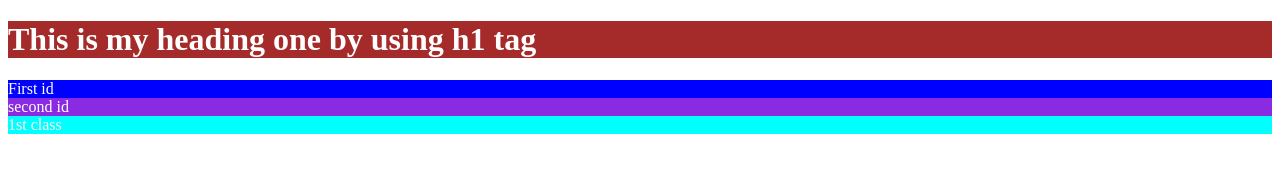
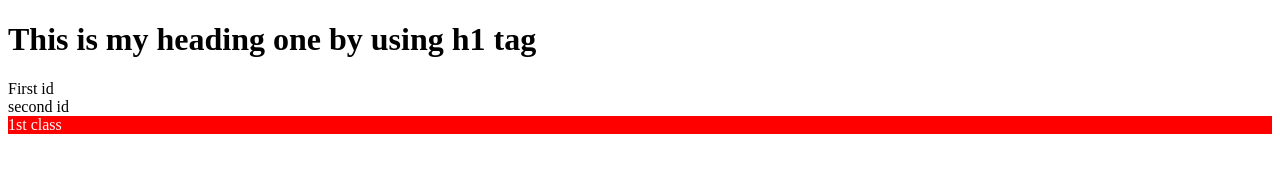
Before and after one commit to DataXplorerFY/CSS, a plain HTML site: page index.html in a window 1280 px wide. Drawn offline with Linux system fonts and the light colour scheme.

Commit message:
Add files via upload

```diff
--- a/style.css
+++ b/style.css
@@ -1,19 +1,15 @@
-.container{
-    background-color: brown;
+.red{
+    background-color: red;
     color: white;
 }
 
-#first{
-    background-color: blue;
-    color: white;
+
+#head {
+    background-color: rgb(74, 66, 67);
+    color: rgba(255, 0, 0, 0.502);
 }
 
-#second{
-    background-color: blueviolet;
-    color: white;
+.one{
+    background-color: blue;
+    color: rgb(254, 254, 254);
 }
-
-.red{
-    background-color: aqua;
-    color: white;
-}
```
